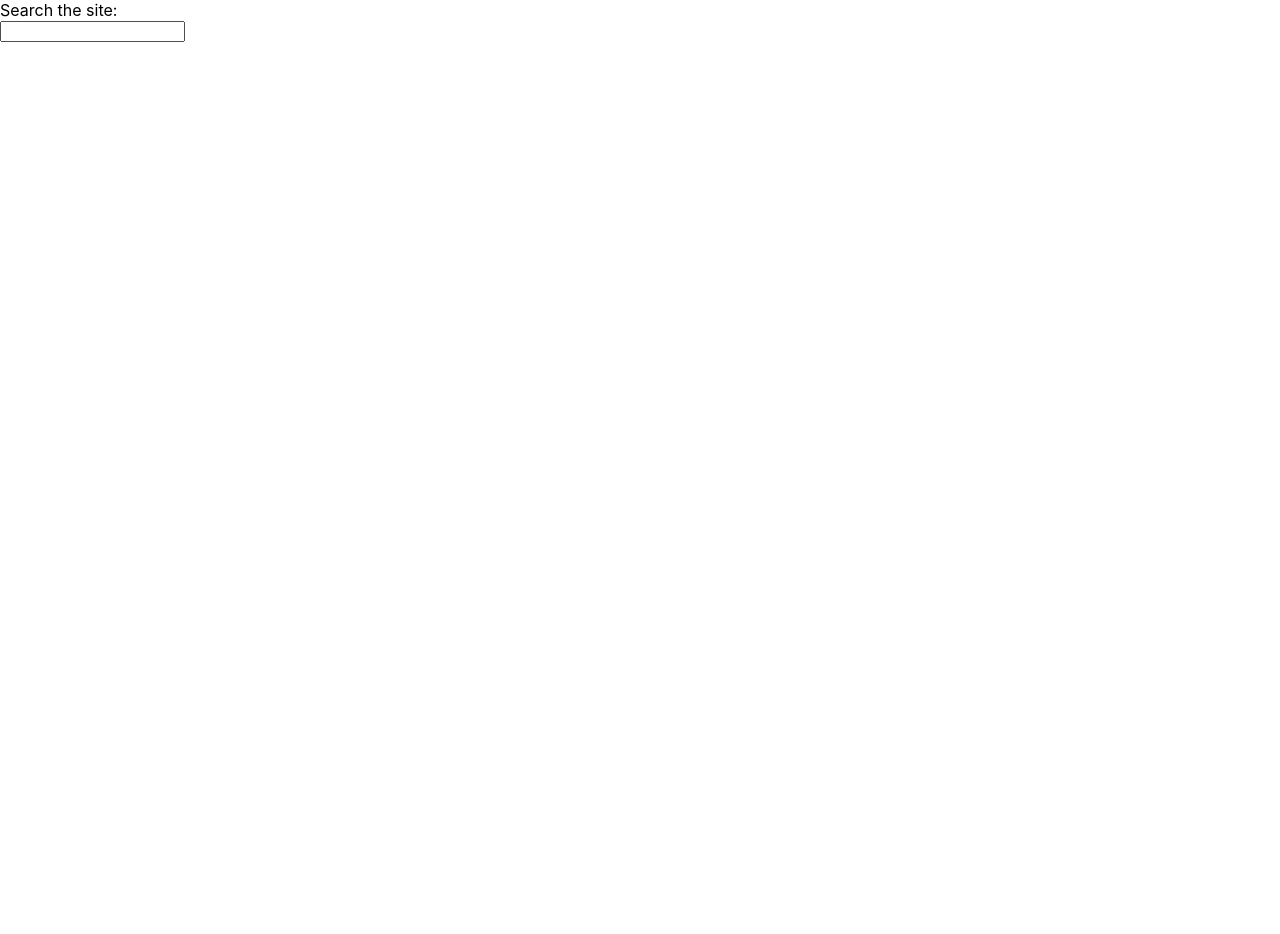
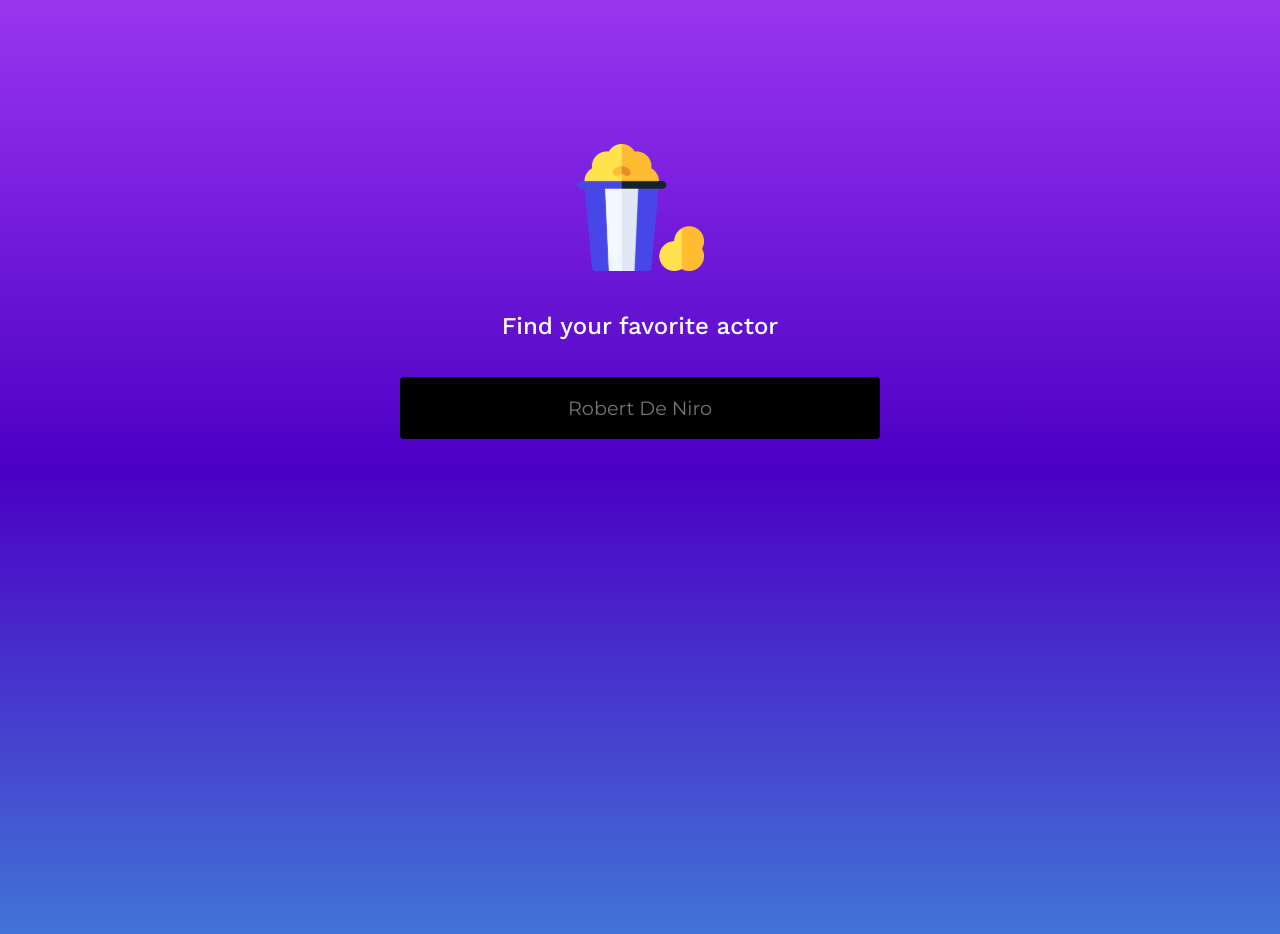
Before and after one commit to zackcarlson/actour, a React (Create React App) app in the folder client/: page / in a window 1280 px wide. Shown: the top 934 px of the page. Before the commit the page ends 800 px from the top, so only its background shows below. Built offline with nearby package versions, Linux system fonts and the light colour scheme.

Commit message:
Refactors cache procedure, adds code splitting, and styles Landing

```diff
--- a/client/public/index.html
+++ b/client/public/index.html
@@ -15,6 +15,10 @@
       user's mobile device or desktop. See https://developers.google.com/web/fundamentals/web-app-manifest/
     -->
     <link rel="manifest" href="%PUBLIC_URL%/manifest.json" />
+    <link
+      href="https://fonts.googleapis.com/css2?family=Montserrat&family=Work+Sans:wght@400;500&display=swap"
+      rel="stylesheet"
+    />
     <!--
       Notice the use of %PUBLIC_URL% in the tags above.
       It will be replaced with the URL of the `public` folder during the build.
--- a/client/src/App.css
+++ b/client/src/App.css
@@ -1,38 +1,2 @@
-.App {
-  text-align: center;
+.App--container {
 }
-
-.App-logo {
-  height: 40vmin;
-  pointer-events: none;
-}
-
-@media (prefers-reduced-motion: no-preference) {
-  .App-logo {
-    animation: App-logo-spin infinite 20s linear;
-  }
-}
-
-.App-header {
-  background-color: #282c34;
-  min-height: 100vh;
-  display: flex;
-  flex-direction: column;
-  align-items: center;
-  justify-content: center;
-  font-size: calc(10px + 2vmin);
-  color: white;
-}
-
-.App-link {
-  color: #61dafb;
-}
-
-@keyframes App-logo-spin {
-  from {
-    transform: rotate(0deg);
-  }
-  to {
-    transform: rotate(360deg);
-  }
-}
--- a/client/src/components/credits/index.js
+++ b/client/src/components/credits/index.js
@@ -1,9 +1,15 @@
-import React, { useEffect, useState } from "react";
+import React, { useEffect, useState, lazy, Suspense } from "react";
 import { useParams } from "react-router";
 import { withApollo } from "react-apollo";
-import Credit from "../credit";
 import { GET_CREDITS } from "../../queries";
+import { handleCache } from "../../utils";
 import "./index.css";
+const Credit = lazy(() =>
+  import(
+    /* webpackPreload: true */
+    "../credit"
+  )
+);
 
 const Credits = (props) => {
   const { name, imdb } = useParams();
@@ -11,31 +17,20 @@ const Credits = (props) => {
   const [isLoading, setIsLoading] = useState(true);
 
   useEffect(() => {
-    const handleGetCredits = async () => {
-      const storage = window.localStorage;
-      const searchTerm = `${name}-${imdb}-credits`;
     const { client } = props;
-
-      if (storage.getItem(searchTerm)) {
-        let creds = JSON.parse(window.localStorage.getItem(searchTerm));
-        setCredits(creds);
-        setIsLoading(false);
-      } else {
-        const { data } = await client.query({
-          query: GET_CREDITS,
-          variables: { id: imdb },
-        });
-
-        storage.setItem(searchTerm, JSON.stringify(data.getCredits));
-        setCredits(data.getCredits);
-        setIsLoading(false);
-      }
-    };
-
-    handleGetCredits();
+    handleCache(
+      client,
+      `${name}-${imdb}-credits`,
+      setCredits,
+      setIsLoading,
+      GET_CREDITS,
+      { id: imdb },
+      "getCredits"
+    );
   }, [name, props, imdb]);
 
   return (
+    <Suspense fallback={<div>Loading...</div>}>
       <div className="Actor--credits">
         {isLoading && !credits
           ? "Loading..."
@@ -52,6 +47,7 @@ const Credits = (props) => {
               );
             })}
       </div>
+    </Suspense>
   );
 };
 
--- a/client/src/components/highlights/index.js
+++ b/client/src/components/highlights/index.js
@@ -2,6 +2,7 @@ import React, { useEffect, useState } from "react";
 import { useParams } from "react-router";
 import { withApollo } from "react-apollo";
 import { GET_AWARDS } from "../../queries";
+import { handleCache } from "../../utils";
 import "./index.css";
 
 const Highlights = (props) => {
@@ -10,30 +11,16 @@ const Highlights = (props) => {
   const [isLoading, setIsLoading] = useState(true);
 
   useEffect(() => {
-    const handleGetAwards = async () => {
-      const storage = window.localStorage;
-      const { client } = props;
-      const searchTerm = `${name}-${imdb}-awards`;
-
-      if (storage.getItem(searchTerm)) {
-        const awardHighlights = JSON.parse(
-          window.localStorage.getItem(searchTerm)
-        );
-        setAwards(awardHighlights);
-        setIsLoading(false);
-      } else {
-        const { data } = await client.query({
-          query: GET_AWARDS,
-          variables: { id: imdb },
-        });
-
-        storage.setItem(searchTerm, JSON.stringify(data.getAwards));
-        setAwards(data.getAwards);
-        setIsLoading(false);
-      }
-    };
-
-    handleGetAwards();
+    const { client } = props;
+    handleCache(
+      client,
+      `${name}-${imdb}-awards`,
+      setAwards,
+      setIsLoading,
+      GET_AWARDS,
+      { id: imdb },
+      "getAwards"
+    );
   }, [name, props, imdb]);
 
   return (
--- a/client/src/components/stats/index.js
+++ b/client/src/components/stats/index.js
@@ -1,15 +1,27 @@
-import React from "react";
-import Avatar from "../avatar";
-import Highlights from "../highlights";
+import React, { lazy, Suspense } from "react";
 import "./index.css";
+const Avatar = lazy(() =>
+  import(
+    /* webpackPreload: true */
+    "../avatar"
+  )
+);
+const Highlights = lazy(() =>
+  import(
+    /* webpackPreload: true */
+    "../highlights"
+  )
+);
 
 const Stats = ({ actorInfo, name }) => {
   return (
-    <div className="Actor--stats">
-      <Avatar actorInfo={actorInfo} name={name} />
-      <div className="Actor--name">{actorInfo && actorInfo.name}</div>
-      <Highlights />
-    </div>
+    <Suspense fallback={<div>Loading...</div>}>
+      <div className="Actor--stats">
+        <Avatar actorInfo={actorInfo} name={name} />
+        <div className="Actor--name">{actorInfo && actorInfo.name}</div>
+        <Highlights />
+      </div>
+    </Suspense>
   );
 };
 
--- a/client/src/components/works/index.js
+++ b/client/src/components/works/index.js
@@ -1,9 +1,15 @@
-import React from "react";
-import Work from "../work";
+import React, { lazy, Suspense } from "react";
 import "./index.css";
+const Work = lazy(() =>
+  import(
+    /* webpackPreload: true */
+    "../work"
+  )
+);
 
 const Works = ({ actorInfo }) => {
   return (
+    <Suspense fallback={<div>Loading...</div>}>
       <div className="Actor--notable-work">
         {actorInfo &&
           actorInfo.known_for.map(({ poster_path, title }, i) => {
@@ -16,6 +22,7 @@ const Works = ({ actorInfo }) => {
             );
           })}
       </div>
+    </Suspense>
   );
 };
 
--- a/client/src/pages/actor/index.css
+++ b/client/src/pages/actor/index.css
@@ -1,3 +1,11 @@
+.Actor--container {
+  background: linear-gradient(-95deg, #9a35ef, #4b00c4, #050f20);
+  display: flex;
+  flex-direction: column;
+  justify-items: center;
+  align-items: center;
+}
+
 .Actor--image img {
   width: 200px;
   height: auto;
--- a/client/src/pages/landing/index.css
+++ b/client/src/pages/landing/index.css
@@ -0,0 +1,73 @@
+.Landing--container {
+  min-height: 100vh;
+  padding-top: 9em;
+  display: flex;
+  flex-direction: column;
+  justify-items: center;
+  align-items: center;
+  background: linear-gradient(to bottom, #9a35ef, #4b00c4, #4176d6);
+}
+
+.Landing--logo {
+  padding-bottom: 2em;
+}
+
+.Landing--icon {
+  width: 127px;
+  height: 127px;
+}
+
+.Landing--directions {
+  margin-bottom: 2em;
+}
+
+.Landing--directions label {
+  font-family: "Work Sans", sans-serif;
+  font-style: normal;
+  font-weight: 500;
+  font-size: 1.5em;
+  line-height: 38px;
+  color: white;
+}
+
+.Landing--input input {
+  background: #000000;
+  border-radius: 4px;
+  outline: none;
+  border: none;
+  padding: 1em;
+  width: 25em;
+  font-size: 1.2em;
+  text-align: center;
+  font-family: "Montserrat", sans-serif;
+  color: #c1b4e8;
+  font-weight: 500;
+}
+
+input[type="search"]::-ms-clear {
+  display: none;
+  width: 0;
+  height: 0;
+}
+input[type="search"]::-ms-reveal {
+  display: none;
+  width: 0;
+  height: 0;
+}
+
+input[type="search"]::-webkit-search-decoration,
+input[type="search"]::-webkit-search-cancel-button,
+input[type="search"]::-webkit-search-results-button,
+input[type="search"]::-webkit-search-results-decoration {
+  display: none;
+}
+
+@media screen and (max-width: 400px) {
+  .Landing--input,
+  .Landing--input input {
+    width: 100%;
+  }
+  .Landing--container {
+    padding: 9em 1em 1em 1em;
+  }
+}
--- a/client/src/pages/landing/index.js
+++ b/client/src/pages/landing/index.js
@@ -2,6 +2,7 @@ import React, { useState } from "react";
 import { withRouter } from "react-router";
 import { withApollo } from "react-apollo";
 import { GET_ACTOR } from "../../queries";
+import popcorn from "../../assets/images/popcorn.svg";
 import "./index.css";
 
 const Landing = (props) => {
@@ -50,11 +51,13 @@ const Landing = (props) => {
 
   return (
     <div className="Landing--container">
-      <div className="Landing--logo"></div>
+      <div className="Landing--logo">
+        <img src={popcorn} alt="Popcorn Icon" className="Landing--icon" />
+      </div>
       <div className="Landing--directions">
-        <label htmlFor="site-search">Search the site:</label>
+        <label htmlFor="site-search">Find your favorite actor</label>
       </div>
-      <div className="Landing--container">
+      <div className="Landing--input">
         <input
           type="search"
           id="site-search"
@@ -62,6 +65,7 @@ const Landing = (props) => {
           aria-label="Search through site content"
           onChange={handleChange}
           onKeyDown={handleSearch}
+          placeholder="Robert De Niro"
         />
       </div>
       <div className="Landing--error">{isValidActor}</div>
--- a/client/src/routes/index.js
+++ b/client/src/routes/index.js
@@ -1,14 +1,26 @@
-import React from "react";
+import React, { lazy, Suspense } from "react";
 import { Route, Switch } from "react-router-dom";
-import Landing from "../pages/landing";
-import Actor from "../pages/actor";
+const Landing = lazy(() =>
+  import(
+    /* webpackPrefetch: true */
+    "../pages/landing"
+  )
+);
+const Actor = lazy(() =>
+  import(
+    /* webpackPrefetch: true */
+    "../pages/actor"
+  )
+);
 
 const Routes = (props) => {
   return (
-    <Switch>
-      <Route exact path="/" component={Landing} />
-      <Route path="/actor/:name/:imdb" component={Actor} />
-    </Switch>
+    <Suspense fallback={<div>Loading...</div>}>
+      <Switch>
+        <Route exact path="/" component={Landing} />
+        <Route path="/actor/:name/:imdb" component={Actor} />
+      </Switch>
+    </Suspense>
   );
 };
 
--- /dev/null
+++ b/client/src/utils/index.js
@@ -0,0 +1,26 @@
+export const handleCache = async (
+  client,
+  searchTerm,
+  handleState,
+  handleLoading,
+  query,
+  variableObj,
+  getProp
+) => {
+  const storage = window.localStorage;
+
+  if (storage.getItem(searchTerm)) {
+    const data = JSON.parse(window.localStorage.getItem(searchTerm));
+    handleState(data);
+    handleLoading(false);
+  } else {
+    const { data } = await client.query({
+      query,
+      variables: variableObj,
+    });
+
+    storage.setItem(searchTerm, JSON.stringify(data[getProp]));
+    handleState(data[getProp]);
+    handleLoading(false);
+  }
+};
```
Also changed, not shown: client/src/pages/actor/index.js (+31 -24 lines), client/src/assets/images/popcorn.svg (added), 1 other file (tests, documents, lock files or other folders). Lines whose indentation alone changed are shown as unchanged.
